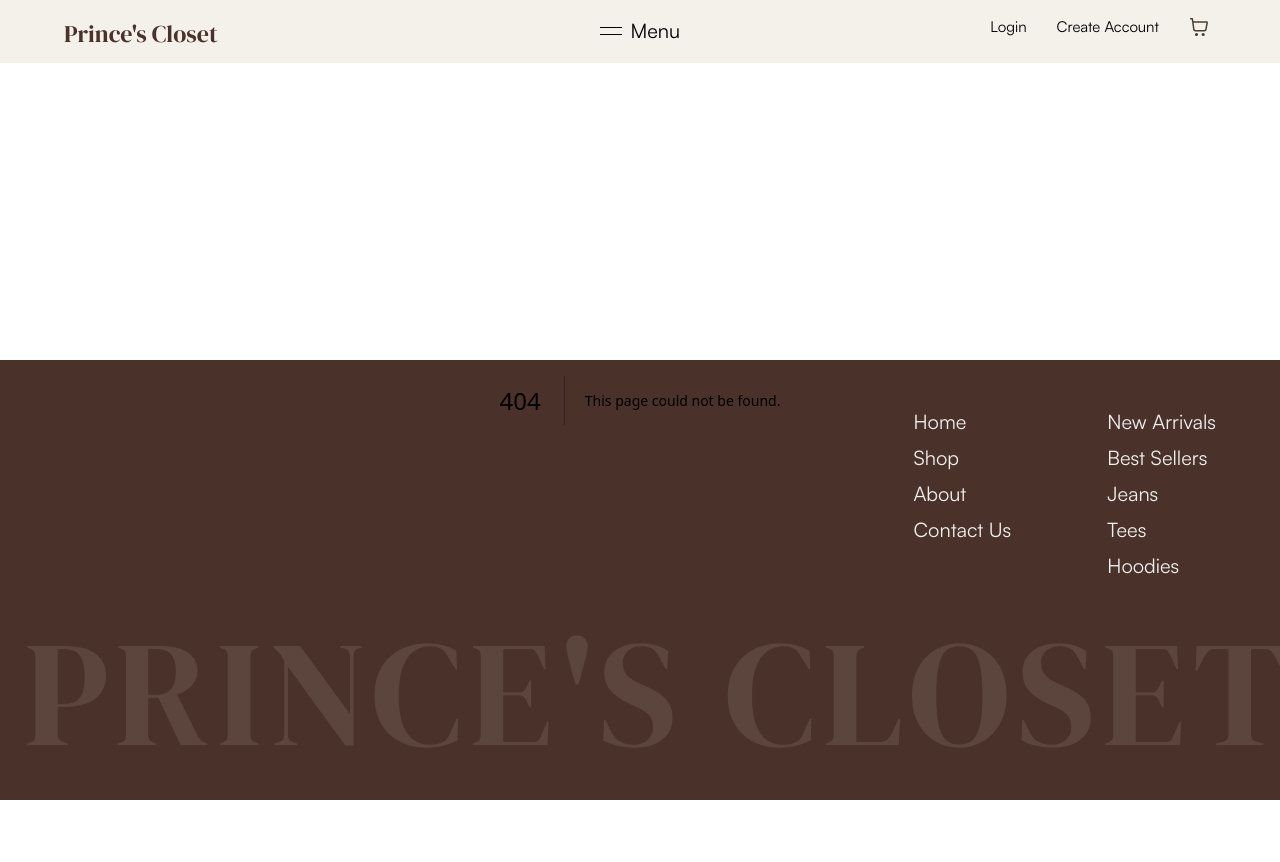
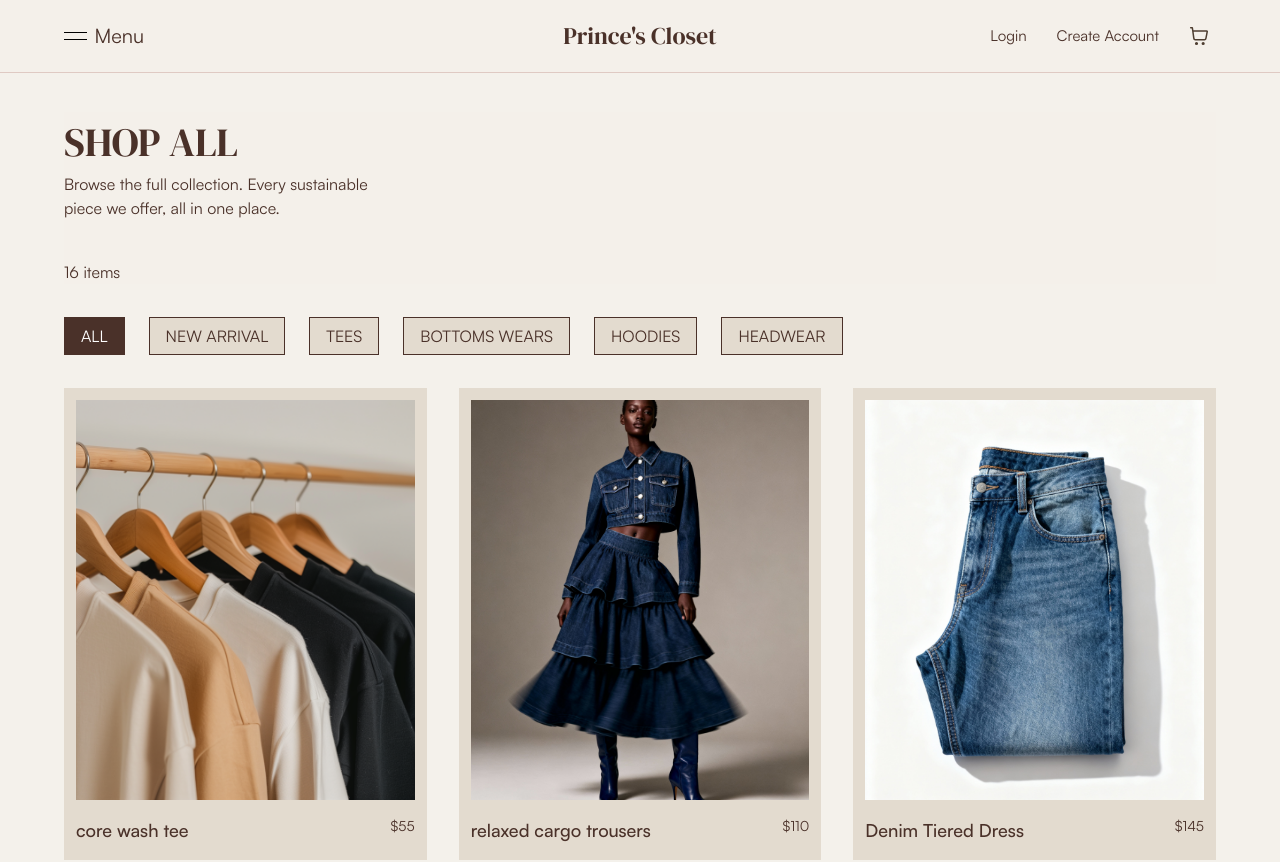
Before and after one commit to jeff-nwadi/prince_closet, a Next.js app: page /shop in a window 1280 px wide. Before the commit this address had no page. Shown: the top 862 px of the page. Built offline with nearby package versions, Linux system fonts and the light colour scheme.

Commit message:
feat: implement application layout with global fonts, navigation, and shop page components

```diff
--- a/app/layout.tsx
+++ b/app/layout.tsx
@@ -77,7 +77,7 @@ export default function RootLayout({
     >
       <body className="min-h-full flex flex-col font-satoshi">
         <Navbar />
-        <main className="relative z-10 flex-1">
+        <main className="flex-1">
           {children}
         </main>
         <Footer />
--- /dev/null
+++ b/app/shop/[id]/Page.tsx
@@ -0,0 +1,15 @@
+
+
+const Page = () => {
+  return (
+    <div>
+        <section>
+            <div className=''>
+
+            </div>
+        </section>
+    </div>
+  )
+}
+
+export default Page
--- /dev/null
+++ b/app/shop/page.tsx
@@ -0,0 +1,11 @@
+import Shop from '@/components/Shop/Shop'
+
+const ShopPage = () => {
+  return (
+    <div>
+      <Shop />
+    </div>
+  )
+}
+
+export default ShopPage
--- /dev/null
+++ b/components/Shop/Shop.tsx
@@ -0,0 +1,217 @@
+'use client';
+
+import Link from 'next/link'
+import { useSearchParams } from 'next/navigation'
+import { Suspense } from 'react'
+import Image from 'next/image'
+import { motion } from 'motion/react'
+
+const links = [
+  { title: "All" , category: "all", href: "/shop" },
+  { title: "New Arrival" , category: "new-arrival", href: "/shop?category=new-arrival" },
+  { title: "Tees" , category: "tees", href: "/shop?category=tees" },
+  { title: "Bottoms wears" , category: "bottoms-wears", href: "/shop?category=bottoms-wears" },
+  { title: "Hoodies" , category: "hoodies", href: "/shop?category=hoodies" },
+  { title: "Headwear" , category: "headwear", href: "/shop?category=headwear" },
+]
+
+const products =[
+  { id: 1,
+    image:"/images/tees.png",
+    title: "core wash tee",
+    price: "$55",
+    category: "new-arrival",
+    link: "/shop/1"
+   },
+   {
+    id: 2,
+    image:"/images/img_1.png",
+    title: "relaxed cargo trousers",
+    price: "$110",
+    category: "new-arrival",
+    link: "/shop/2"
+   },
+   {
+    id: 3,
+    title: "Denim Tiered Dress",
+    price: "$145",
+    category: "new-arrival",
+    image:"/images/img_2.png",
+    link: "/shop/3"
+   },
+   {
+    id: 4,
+    title: "raw denim jeans",
+    price: "$120",
+    category: "new-arrival",
+    image:"/images/img_3.png",
+    link: "/shop/4"
+   },
+   {
+    id: 5,
+    title: "minimalist cap",
+    price: "$35",
+    category: "new-arrival",
+    image:"/images/cap.png",
+    link: "/shop/5"
+   },
+   {
+    id: 6,
+    title: "core wash tee",
+    price: "$55",
+    category: "new-arrival",
+    image:"/images/tees.png",
+    link: "/shop/6"
+   },
+
+]
+
+// Animation variants
+const fadeUp = {
+  hidden: { opacity: 0, y: 30 },
+  visible: (i: number = 0) => ({
+    opacity: 1,
+    y: 0,
+    transition: { duration: 0.6, ease: 'easeOut' as const, delay: i * 0.08 },
+  }),
+}
+
+const cardVariants = {
+  hidden: { opacity: 0, y: 40, scale: 0.97 },
+  visible: (i: number) => ({
+    opacity: 1,
+    y: 0,
+    scale: 1,
+    transition: { duration: 0.55, ease: 'easeOut' as const, delay: i * 0.1 },
+  }),
+}
+
+const ShopContent = () => {
+  const searchParams = useSearchParams();
+  const currentCategory = searchParams.get('category') || 'all';
+
+  return (
+    <div>
+      <section className='min-h-screen pt-28 pb-20 px-6 sm:px-12 md:px-16'>
+
+        {/* Header */}
+        <motion.div
+          className='bg-[#f4f0ea]'
+          initial="hidden"
+          animate="visible"
+          variants={{ visible: { transition: { staggerChildren: 0.15 } } }}
+        >
+          <motion.h2
+            variants={fadeUp}
+            className='heading text-[#4A3129] uppercase text-[20px] md:text-[30px] lg:text-[40px]'
+          >
+            Shop All
+          </motion.h2>
+          <motion.p
+            variants={fadeUp}
+            className='text-[16px] font-normal text-[#4a3129] lg:w-[28%]'
+          >
+            Browse the full collection. Every sustainable piece we offer, all in one place.
+          </motion.p>
+
+          <motion.div variants={fadeUp} className='pt-10'>
+            <p className='text-[14px] md:text-[16px] font-normal text-[#4a3129]'>16 items</p>
+          </motion.div>
+        </motion.div>
+
+        {/* Filter links */}
+        <div className='py-10'>
+          <motion.div
+            className='flex flex-wrap gap-6'
+            initial="hidden"
+            animate="visible"
+            variants={{ visible: { transition: { staggerChildren: 0.08, delayChildren: 0.2 } } }}
+          >
+            {links.map((link, index) => {
+              const isActive = currentCategory === link.category;
+              return (
+                <motion.div
+                  key={index}
+                  variants={{
+                    hidden: { opacity: 0, scale: 0.8 },
+                    visible: { opacity: 1, scale: 1, transition: { duration: 0.35, ease: 'backOut' as const } },
+                  }}
+                >
+                  <Link
+                    href={link.href}
+                    className={`transition-all duration-300 uppercase font-normal px-4 py-2 border border-[#4A3129] ${
+                      isActive
+                        ? 'bg-[#4A3129] text-white'
+                        : 'text-[#4A3129] bg-[#e3dbcf] hover:bg-[#4a3129] hover:text-white'
+                    }`}
+                  >
+                    {link.title}
+                  </Link>
+                </motion.div>
+              )
+            })}
+          </motion.div>
+        </div>
+
+        {/* Product grid */}
+        <div>
+          <motion.div
+            className='grid grid-cols-1 md:grid-cols-2 lg:grid-cols-3 gap-8'
+            initial="hidden"
+            animate="visible"
+            variants={{ visible: { transition: { staggerChildren: 0.1, delayChildren: 0.4 } } }}
+          >
+            {products.map((product, index) => (
+              <motion.div
+                key={product.id}
+                variants={cardVariants}
+                custom={index}
+              >
+                <Link href={product.link} className='group flex flex-col gap-4 bg-[#e3dbcf] pt-3 pr-3 pl-3 pb-4'>
+                  <div className='w-full h-[400px] bg-gray-200 overflow-hidden relative'>
+                    <Image
+                      src={product.image}
+                      alt={product.title}
+                      fill
+                      className='object-cover transition-transform duration-700 ease-out group-hover:scale-105'
+                    />
+                  </div>
+                  <div className='flex justify-between w-full gap-2'>
+                    <h3 className='text-lg font-medium'>{product.title}</h3>
+                    <p className='text-sm'>{product.price}</p>
+                  </div>
+                </Link>
+              </motion.div>
+            ))}
+          </motion.div>
+        </div>
+
+        {/* Load more */}
+        <motion.div
+          className='text-center py-10'
+          initial={{ opacity: 0, y: 20 }}
+          animate={{ opacity: 1, y: 0 }}
+          transition={{ duration: 0.6, delay: 0.9, ease: [0.25, 0.46, 0.45, 0.94] }}
+        >
+          <Link
+            href="/shop"
+            className="bg-[#e3dbcf] text-[#4a3129] border transition-all duration-300 hover:bg-[#4a3129] hover:text-white border-[#4A3129] uppercase text-[16px] font-normal px-4 py-2"
+          >
+            Load More
+          </Link>
+        </motion.div>
+
+      </section>
+    </div>
+  )
+}
+
+const Shop = () => {
+  return (
+    <Suspense fallback={<div>Loading...</div>}>
+      <ShopContent />
+    </Suspense>
+  )
+}
+
+export default Shop
--- a/components/landingpage/Footer/Footer.tsx
+++ b/components/landingpage/Footer/Footer.tsx
@@ -5,7 +5,7 @@ const Footer: React.FC = () => {
   return (
     // sticky + z-0: sits beneath the page content (which has z-10 in layout)
     // and is revealed as you scroll to the bottom of the page
-    <footer className="sticky bottom-0 z-0 w-full h-[35vh] lg:h-[55vh] bg-[#4a3129] flex justify-center items-center">
+    <footer className="relative w-full h-[35vh] lg:h-[55vh] bg-[#4a3129] flex justify-center items-center">
       <div className="relative overflow-hidden w-full h-full flex justify-end px-6 md:px-16 text-right items-start py-12 text-[#efefef]">
         <div className="flex flex-row space-x-12 sm:space-x-16 md:space-x-24 text-sm sm:text-lg md:text-xl">
           <ul className="flex flex-col gap-2 text-start">
--- a/components/landingpage/Header/Nav/Body/Page.tsx
+++ b/components/landingpage/Header/Nav/Body/Page.tsx
@@ -19,9 +19,10 @@ interface NavBodyProps {
     links: LinkType[];
     selectedLink: SelectedLinkType;
     setSelectedLink: React.Dispatch<React.SetStateAction<SelectedLinkType>>;
+    onLinkClick?: () => void;
 }
 
-export default function Body({links, selectedLink, setSelectedLink}: NavBodyProps) {
+export default function Body({links, selectedLink, setSelectedLink, onLinkClick}: NavBodyProps) {
 
     const getChars = (word: string) => {
         const chars: React.JSX.Element[] = [];
@@ -45,7 +46,7 @@ export default function Body({links, selectedLink, setSelectedLink}: NavBodyProp
         {
             links.map( (link, index) => {
                 const { title, href } = link;
-                return <Link key={`l_${index}`} href={href} className="text-black no-underline">
+                return <Link key={`l_${index}`} href={href} className="text-black no-underline" onClick={onLinkClick}>
                 <motion.p
                     className="m-0 flex overflow-hidden text-[15px] pr-[30px] pt-[10px] font-light min-[1000px]:text-[2vw] min-[1000px]:pr-[2vw]"
                     onMouseOver={() => {setSelectedLink({isActive: true, index})}}
--- a/components/landingpage/Header/Nav/Nav.tsx
+++ b/components/landingpage/Header/Nav/Nav.tsx
@@ -58,7 +58,7 @@ const linksBrand = [
 ]
 
 
-export default function Index() {
+export default function Index({ onClose }: { onClose: () => void }) {
 
   const [selectedLink, setSelectedLink] = useState({isActive: false, index: 0});
   const [selectedLinkBrand, setSelectedLinkBrand] = useState({isActive: false, index: 0});
@@ -68,10 +68,10 @@ export default function Index() {
       <div className="flex gap-[10px] mb-[30px] min-[1000px]:mb-0 min-[1000px]:justify-between">
         <div className="flex justify-between">
           <div className='flex-col justify-between'>
-             <Body links={links} selectedLink={selectedLink} setSelectedLink={setSelectedLink}/>
+             <Body links={links} selectedLink={selectedLink} setSelectedLink={setSelectedLink} onLinkClick={onClose}/>
           </div>
          <div className='flex-col justify-between'>
-          <Body links={linksBrand} selectedLink={selectedLinkBrand} setSelectedLink={setSelectedLinkBrand}/>
+          <Body links={linksBrand} selectedLink={selectedLinkBrand} setSelectedLink={setSelectedLinkBrand} onLinkClick={onClose}/>
          </div>
         </div>
         <Image src={linksBrand[selectedLinkBrand.index].src} isActive={selectedLinkBrand.isActive}/>
--- a/components/landingpage/Header/Navbar.tsx
+++ b/components/landingpage/Header/Navbar.tsx
@@ -25,20 +25,20 @@ export default function Header() {
     }, []);
 
     return (
-        <div className={`fixed w-full box-border bg-[#f4f0ea] py-4 px-3 lg:px-16 z-50 border-b transition-colors duration-300 ${isScrolled ? 'border-[#dfcac3]' : 'border-transparent'}`}>
-            <div className="flex justify-center text-[12px] sm:text-[15px] font-normal relative">
-                <Link href="/" className="absolute left-0 no-underline text-[#4A3129] heading text-[18px] md:text-[24px]">
-                    <span className="md:hidden">P Closet</span>
-                    <span className="hidden md:inline">{t('brandName')}</span>
-                </Link>
-                <div onClick={() => {setIsActive(!isActive)}} className="flex items-center justify-center gap-2 cursor-pointer">
+        <div className="fixed w-full box-border bg-[#f4f0ea] py-4 px-3 lg:px-16 z-50 border-b border-[#dfcac3]">
+            <div className="flex items-center justify-center text-[12px] sm:text-[15px] font-normal relative min-h-[32px] md:min-h-[40px]">
+                <div onClick={() => {setIsActive(!isActive)}} className="absolute left-0 flex items-center gap-2 cursor-pointer z-10">
                     <div className={`w-[22.5px] relative pointer-events-none before:content-[''] after:content-[''] before:h-[1px] after:h-[1px] before:w-full after:w-full before:bg-black after:bg-black before:relative after:relative before:block after:block before:transition-all after:transition-all before:duration-1000 after:duration-1000 before:ease-[cubic-bezier(0.76,0,0.24,1)] after:ease-[cubic-bezier(0.76,0,0.24,1)] ${isActive ? "before:-rotate-45 before:top-[1px] after:rotate-45 after:-top-[1px]" : "before:top-[4px] after:-top-[4px]"}`}></div>
                     <div className="relative flex items-center">
                         <motion.p variants={opacity} animate={!isActive ? "open" : "closed"} className="m-0 text-[16px] md:text-[20px]">{t('menu')}</motion.p>
                         <motion.p variants={opacity} animate={isActive ? "open" : "closed"} className="m-0 absolute opacity-0 text-[16px] md:text-[20px]">{t('close')}</motion.p>
                     </div>
                 </div>
-                <motion.div variants={opacity} animate={!isActive ? "open" : "closed"} className="flex gap-[30px] absolute right-0">
+                <Link href="/" className="no-underline text-[#4A3129] heading text-[18px] md:text-[24px] z-10 select-none">
+                    {/* <span className="md:hidden">P Closet</span> */}
+                    <span className="inline">{t('brandName')}</span>
+                </Link>
+                <motion.div variants={opacity} animate={!isActive ? "open" : "closed"} className="flex gap-[30px] absolute right-0 items-center z-10">
                     <p className="hidden sm:block sm:cursor-pointer m-0">{t('Login')}</p>
                      <p className="hidden sm:block sm:cursor-pointer m-0">{t('Create Account')}</p>
                     <div className="flex items-center justify-center gap-2 cursor-pointer">
@@ -49,7 +49,7 @@ export default function Header() {
             </div>
             <motion.div variants={background} initial="initial" animate={isActive ? "open" : "closed"} className="bg-black opacity-50 h-full w-full absolute left-0 top-full"></motion.div>
             <AnimatePresence mode="wait">
-                {isActive && <Nav/>}
+                {isActive && <Nav onClose={() => setIsActive(false)} />}
             </AnimatePresence>
         </div>
     )
--- a/components/landingpage/testimonial/Testimonial.tsx
+++ b/components/landingpage/testimonial/Testimonial.tsx
@@ -26,7 +26,7 @@ const TestimonialCards = [
     name: "David Martins",
     title: "Best Product",
     batch: "Verified Buyer",
-    description: "The fit is perfect, the quality is amazing, and the color is even better in person.",
+    description: "The fit is perfect, the quality is amazing, and the color is even better in person. True to size and feels really durable.",
     href: "/product/"
   },
   {
```
